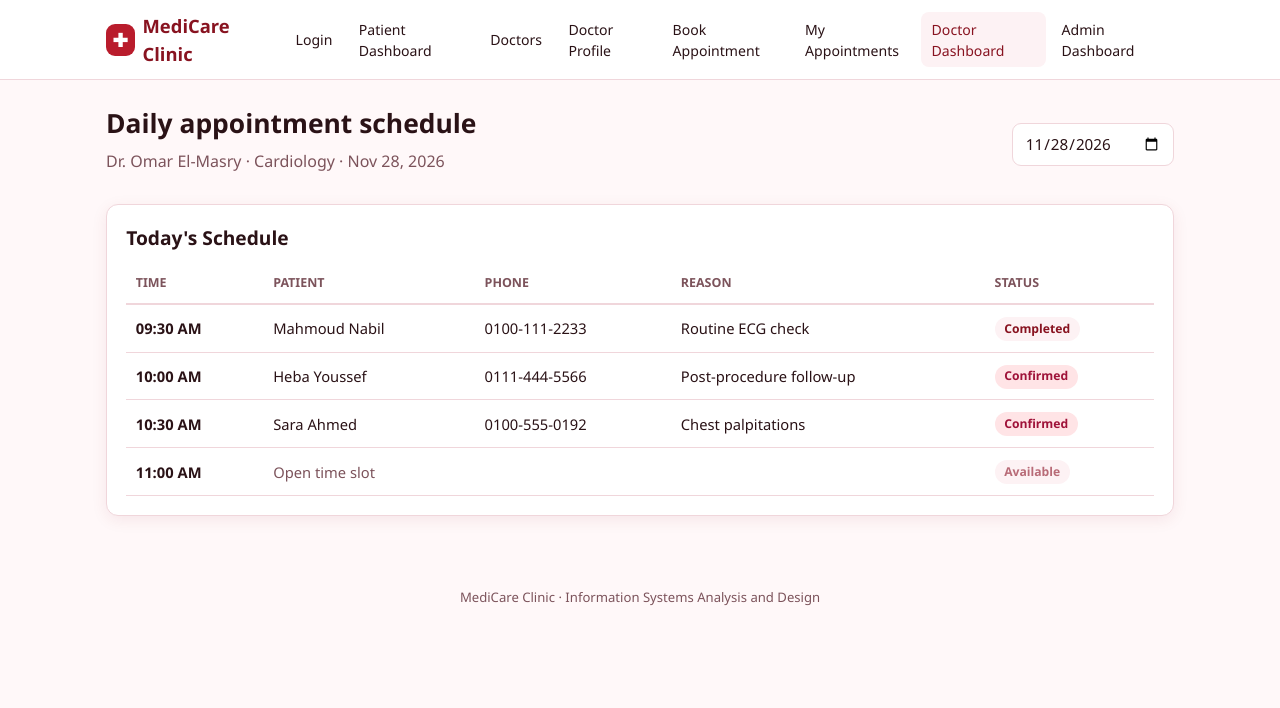
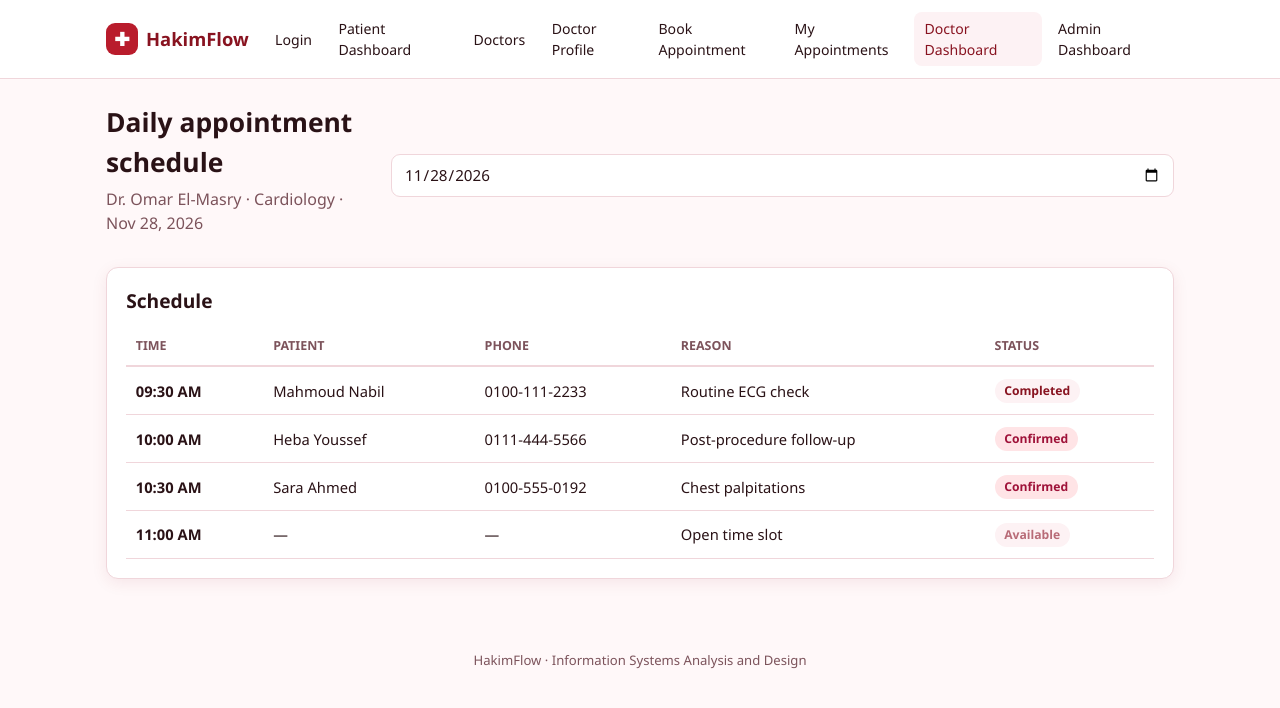
Before and after one commit to rawan-log/Clinic, a plain HTML site: page doctor-dashboard.html in a window 1280 px wide. Drawn offline with Linux system fonts and the light colour scheme.

Commit message:
Change title and footer from MediCare to HakimFlow

```diff
--- a/doctor-dashboard.html
+++ b/doctor-dashboard.html
@@ -3,13 +3,13 @@
 <head>
   <meta charset="utf-8">
   <meta name="viewport" content="width=device-width, initial-scale=1">
-  <title>Doctor Dashboard - MediCare Clinic</title>
+  <title>Doctor Dashboard - HakimFlow</title>
   <link rel="stylesheet" href="style.css">
 </head>
 <body>
   <header class="navbar">
     <div class="navbar-inner">
-      <a class="brand" href="index.html"><span class="brand-logo">✚</span> MediCare Clinic</a>
+      <a class="brand" href="index.html"><span class="brand-logo">✚</span> HakimFlow</a>
       <nav class="nav-links">
         <a href="index.html">Login</a>
         <a href="patient-dashboard.html">Patient Dashboard</a>
@@ -25,24 +25,22 @@
   <main class="container">
     <div class="page-head">
       <div><h1>Daily appointment schedule</h1><p class="muted">Dr. Omar El-Masry · Cardiology · Nov 28, 2026</p></div>
-      <input type="date" value="2026-11-28" style="width:auto">
+      <input type="date" value="2026-11-28">
     </div>
 
     <div class="card">
-      <h2>Today's Schedule</h2>
-      <div class="table-wrap">
+      <h2>Schedule</h2>
       <table>
         <thead><tr><th>Time</th><th>Patient</th><th>Phone</th><th>Reason</th><th>Status</th></tr></thead>
         <tbody>
           <tr><td><strong>09:30 AM</strong></td><td>Mahmoud Nabil</td><td>0100-111-2233</td><td>Routine ECG check</td><td><span class="badge badge-role">Completed</span></td></tr>
           <tr><td><strong>10:00 AM</strong></td><td>Heba Youssef</td><td>0111-444-5566</td><td>Post-procedure follow-up</td><td><span class="badge badge-success">Confirmed</span></td></tr>
           <tr><td><strong>10:30 AM</strong></td><td>Sara Ahmed</td><td>0100-555-0192</td><td>Chest palpitations</td><td><span class="badge badge-success">Confirmed</span></td></tr>
-            <tr><td><strong>11:00 AM</strong></td><td colspan="3" class="muted">Open time slot</td><td><span class="badge badge-warn">Available</span></td></tr>
+          <tr><td><strong>11:00 AM</strong></td><td>—</td><td>—</td><td>Open time slot</td><td><span class="badge badge-warn">Available</span></td></tr>
         </tbody>
       </table>
     </div>
-    </div>
   </main>
-  <footer class="footer">MediCare Clinic · Information Systems Analysis and Design</footer>
+  <footer class="footer">HakimFlow · Information Systems Analysis and Design</footer>
 </body>
 </html>
```
Lines whose indentation alone changed are shown as unchanged.
